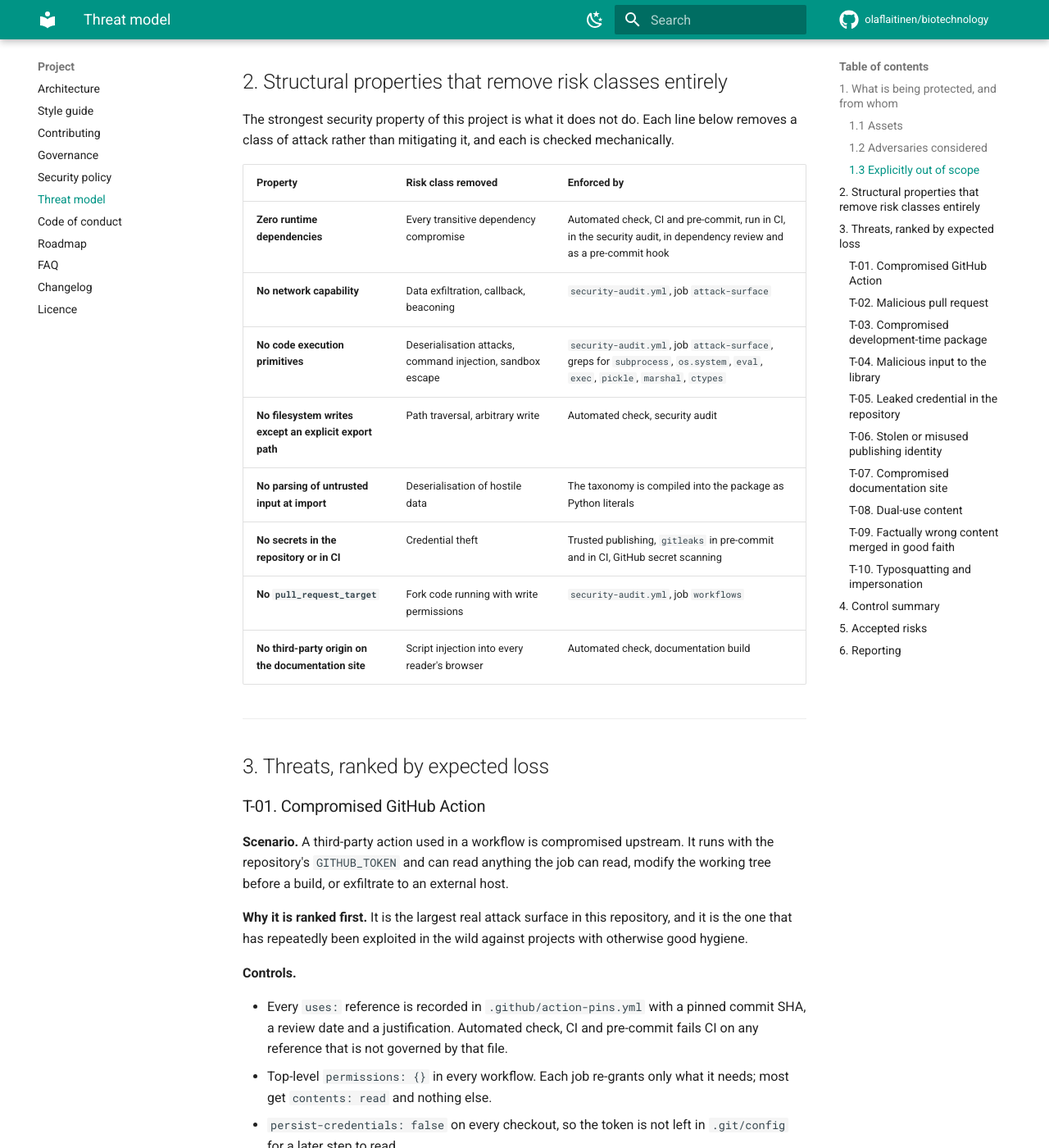
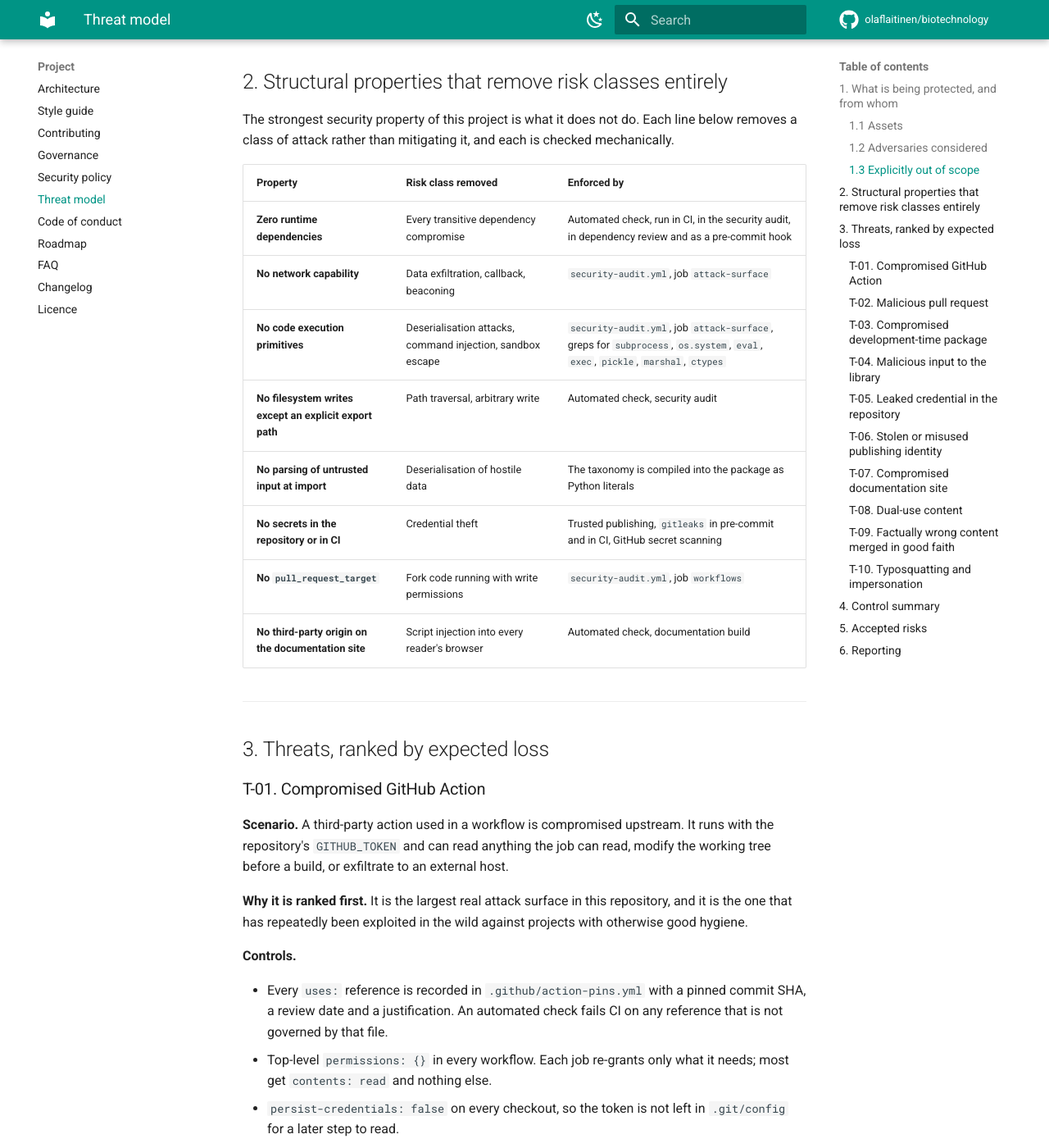
Before and after one commit to olaflaitinen/biotechnology, an MkDocs documentation site: the page built from docs/project/threat-model.md, in a window 1280 px wide and 1400 px high, scrolled down 1887 px. Shown: the whole window at 82% size. Built offline with MkDocs 1.6.1 and Material for MkDocs 9.7.7, drawn with Linux system fonts in a browser that asks for light colours; comment, search, counter and statistics services are not loaded; some of the changed text lies outside the part shown.

Commit message:
docs: repair nine sentences the previous commit broke
The commit that removed script names from the documents replaced each path
with a phrase describing the control. That works in a table cell, where
"Automated check, CI and pre-commit" is exactly the right answer. It does not
work in running prose, and I did not check the prose before committing.

Nine sentences were left ungrammatical or redundant:

    SECURITY.md      "Automated dual-use screen, CI and pre-commit runs as a
                      pre-commit hook and in CI"
                     "Checked by Automated check, security audit."
                     "checked by Automated check, CI and pre-commit."
    THREAT_MODEL.md  "Automated check, CI and pre-commit fails CI on any
                      reference"
                     "Automated check, documentation build fails the
                      documentation build"
                     "Automated dual-use screen, CI and pre-commit screens the
                      taxonomy"
                     a table cell that said "run in CI" twice
    CHANGELOG.md     "an automated controlled-vocabulary check, which validates
                      every controlled-vocabulary reference"
                     a sentence beginning with a lower-case "an"
    README.md        "resolved against Crossref by an automated Crossref
                      resolution check"

Each is now a sentence: "An automated dual-use screen runs as a pre-commit
hook and in CI", "Checked in the security audit", and so on. The table cells
are unchanged, because they were already correct.

`NOTICE.md` was flagged by the same search and is left alone. Its "enforced
by an automated test" predates these commits and reads correctly.

Documentation regenerated. 145 tests pass, punctuation clean, and every DOI
still resolves.

A bulk substitution across six documents needed reading afterwards, and the
previous commit did not get that. This one is the reading.

Co-authored-by: duyguerisken <236237489+duyguerisken@users.noreply.github.com>

```diff
--- a/docs/project/threat-model.md
+++ b/docs/project/threat-model.md
@@ -69,7 +69,7 @@
 
 | Property | Risk class removed | Enforced by |
 |----------|--------------------|-------------|
-| **Zero runtime dependencies** | Every transitive dependency compromise | Automated check, CI and pre-commit, run in CI, in the security audit, in dependency review and as a pre-commit hook |
+| **Zero runtime dependencies** | Every transitive dependency compromise | Automated check, run in CI, in the security audit, in dependency review and as a pre-commit hook |
 | **No network capability** | Data exfiltration, callback, beaconing | `security-audit.yml`, job `attack-surface` |
 | **No code execution primitives** | Deserialisation attacks, command injection, sandbox escape | `security-audit.yml`, job `attack-surface`, greps for `subprocess`, `os.system`, `eval`, `exec`, `pickle`, `marshal`, `ctypes` |
 | **No filesystem writes except an explicit export path** | Path traversal, arbitrary write | Automated check, security audit |
@@ -97,8 +97,8 @@
 
 - Every `uses:` reference is recorded in `.github/action-pins.yml` with a
   pinned commit SHA, a review date and a justification.
-  Automated check, CI and pre-commit fails CI on any reference that is
-  not governed by that file.
+  An automated check fails CI on any reference that is not governed by that
+  file.
 - Top-level `permissions: {}` in every workflow. Each job re-grants only what
   it needs; most get `contents: read` and nothing else.
 - `persist-credentials: false` on every checkout, so the token is not left in
@@ -244,8 +244,8 @@
 
 - The site loads **no third-party JavaScript, stylesheet or font**. MathJax is
   vendored into `docs/javascripts/` and served same-origin.
-- Automated check, documentation build fails the documentation build if any external
-  origin appears in the built output.
+- An automated check fails the documentation build if any external origin
+  appears in the built output.
 - Deployment happens only from a push to `main`, never from a fork.
 - `pages: write` is held by one small job that does nothing except deploy.
 
@@ -266,7 +266,7 @@
 
 - `SECURITY.md` section 2 states exactly what is out of scope, in every facet
   of every record, in every branch.
-- Automated dual-use screen, CI and pre-commit screens the taxonomy on every commit, in
+- An automated dual-use screen scans the taxonomy on every commit, in
   pre-commit and in CI.
 - `tests/test_dark_branch_is_defensive.py` runs in the test suite.
 - `CODEOWNERS` never delegates the `dark` branch, even after domain editors
```
Also changed, not shown: CHANGELOG.md (+5 -5 lines), README.md (+3 -3 lines), SECURITY.md (+5 -5 lines), THREAT_MODEL.md (+6 -6 lines), docs/project/changelog.md (+5 -5 lines), docs/project/security.md (+5 -5 lines).
